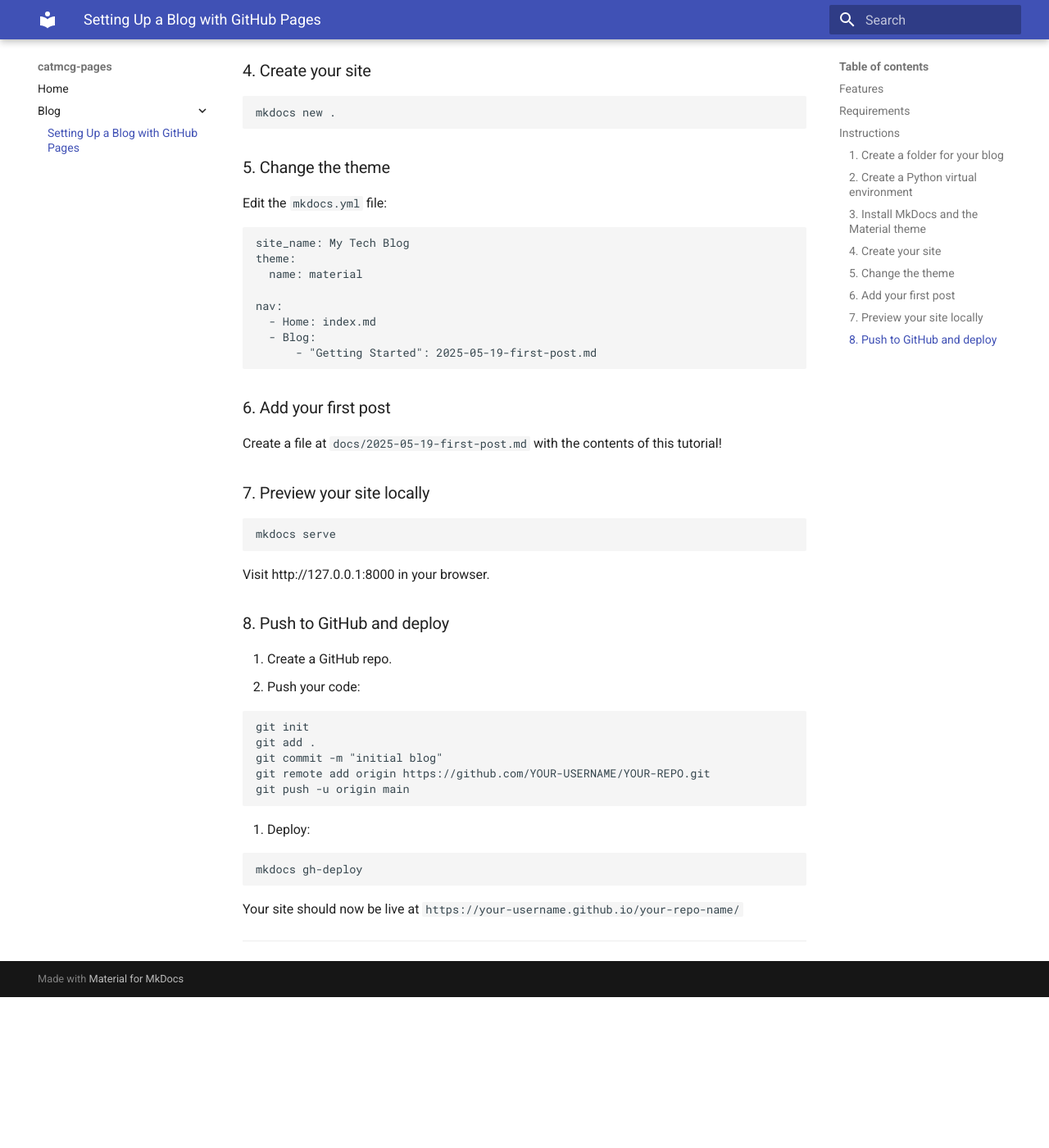
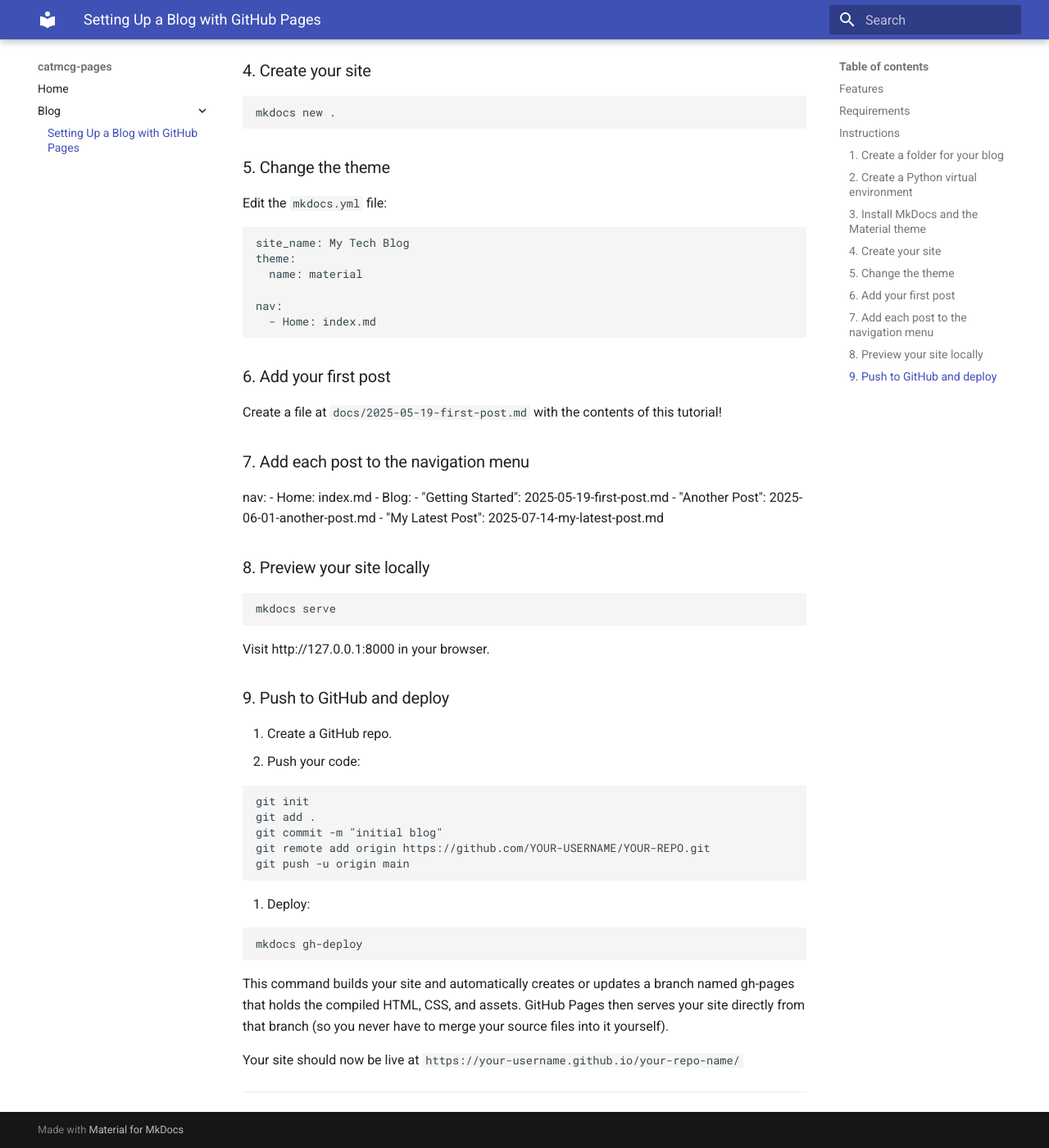
Before and after one commit to CatherineMcGuire/catmcg-pages, an MkDocs documentation site: the page built from docs/setting-up-a-blog-with-github-pages.md, in a window 1280 px wide and 1400 px high, scrolled down 1116 px. Shown: the whole window at 82% size. Built offline with MkDocs 1.6.1 and Material for MkDocs 9.7.7, drawn with Linux system fonts in a browser that asks for light colours; before the commit the page ends 2332 px from its top, so only the background shows below that.

Commit message:
Updates 'Setting up a Blog With GitHub Pages' article: - Adds section on adding items to the navigation menu - Adds explanation of the gh-pages code branch

````diff
--- a/docs/setting-up-a-blog-with-github-pages.md
+++ b/docs/setting-up-a-blog-with-github-pages.md
@@ -65,15 +65,23 @@
 
 nav:
   - Home: index.md
-  - Blog:
-      - "Getting Started": 2025-05-19-first-post.md
 ```
 
 ### 6. Add your first post
 
 Create a file at `docs/2025-05-19-first-post.md` with the contents of this tutorial!
 
-### 7. Preview your site locally
+### 7. Add each post to the navigation menu
+
+nav:
+  - Home: index.md
+  - Blog:
+      - "Getting Started": 2025-05-19-first-post.md
+      - "Another Post": 2025-06-01-another-post.md
+      - "My Latest Post": 2025-07-14-my-latest-post.md
+
+
+### 8. Preview your site locally
 
 ```bash
 mkdocs serve
@@ -81,7 +89,7 @@
 
 Visit http://127.0.0.1:8000 in your browser.
 
-### 8. Push to GitHub and deploy
+### 9. Push to GitHub and deploy
 
 1. Create a GitHub repo.
 2. Push your code:
@@ -99,6 +107,8 @@
 mkdocs gh-deploy
 ```
 
+This command builds your site and automatically creates or updates a branch named gh-pages that holds the compiled HTML, CSS, and assets. GitHub Pages then serves your site directly from that branch (so you never have to merge your source files into it yourself).
+
 Your site should now be live at `https://your-username.github.io/your-repo-name/`
 
 ---
````
